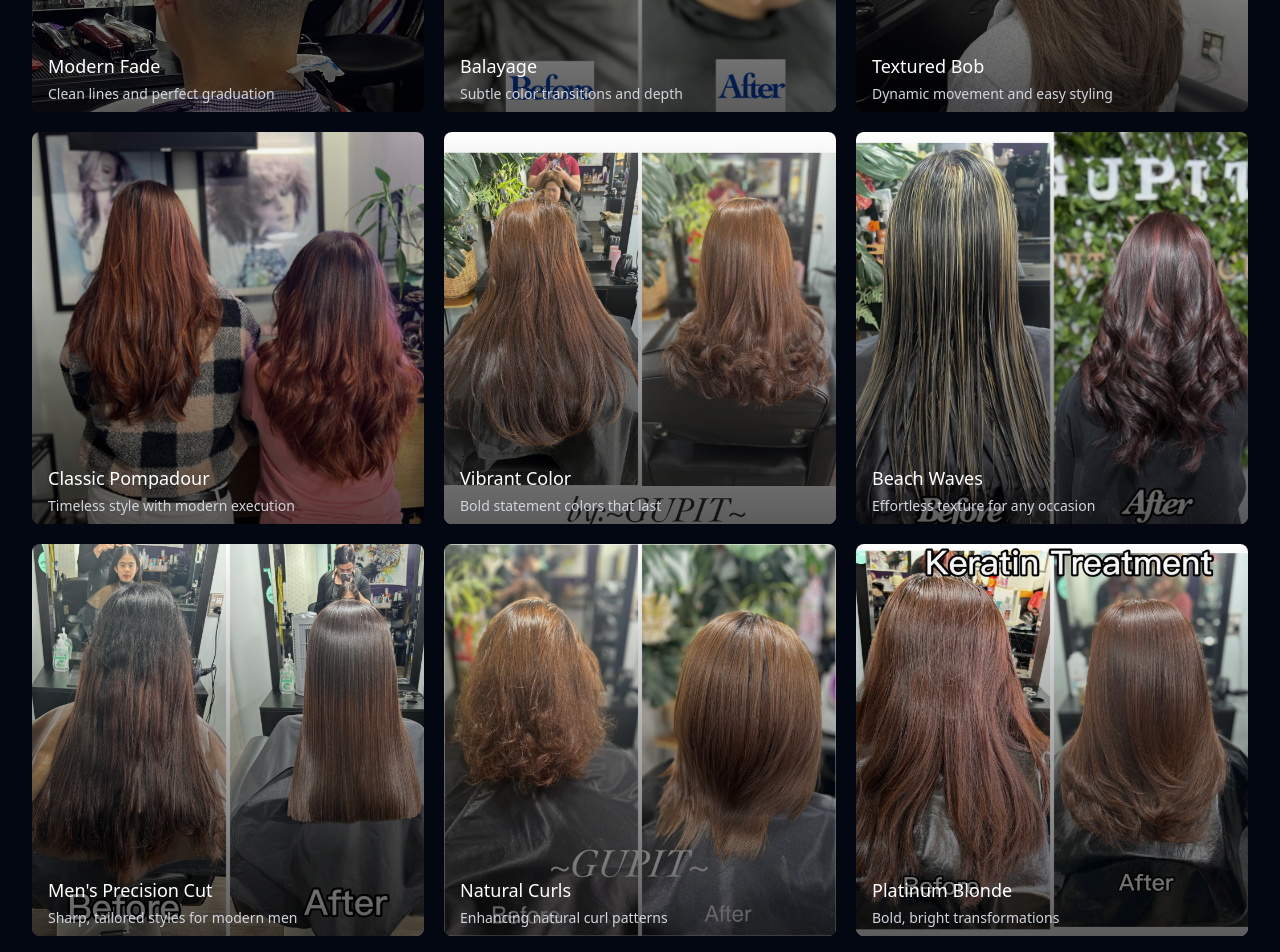
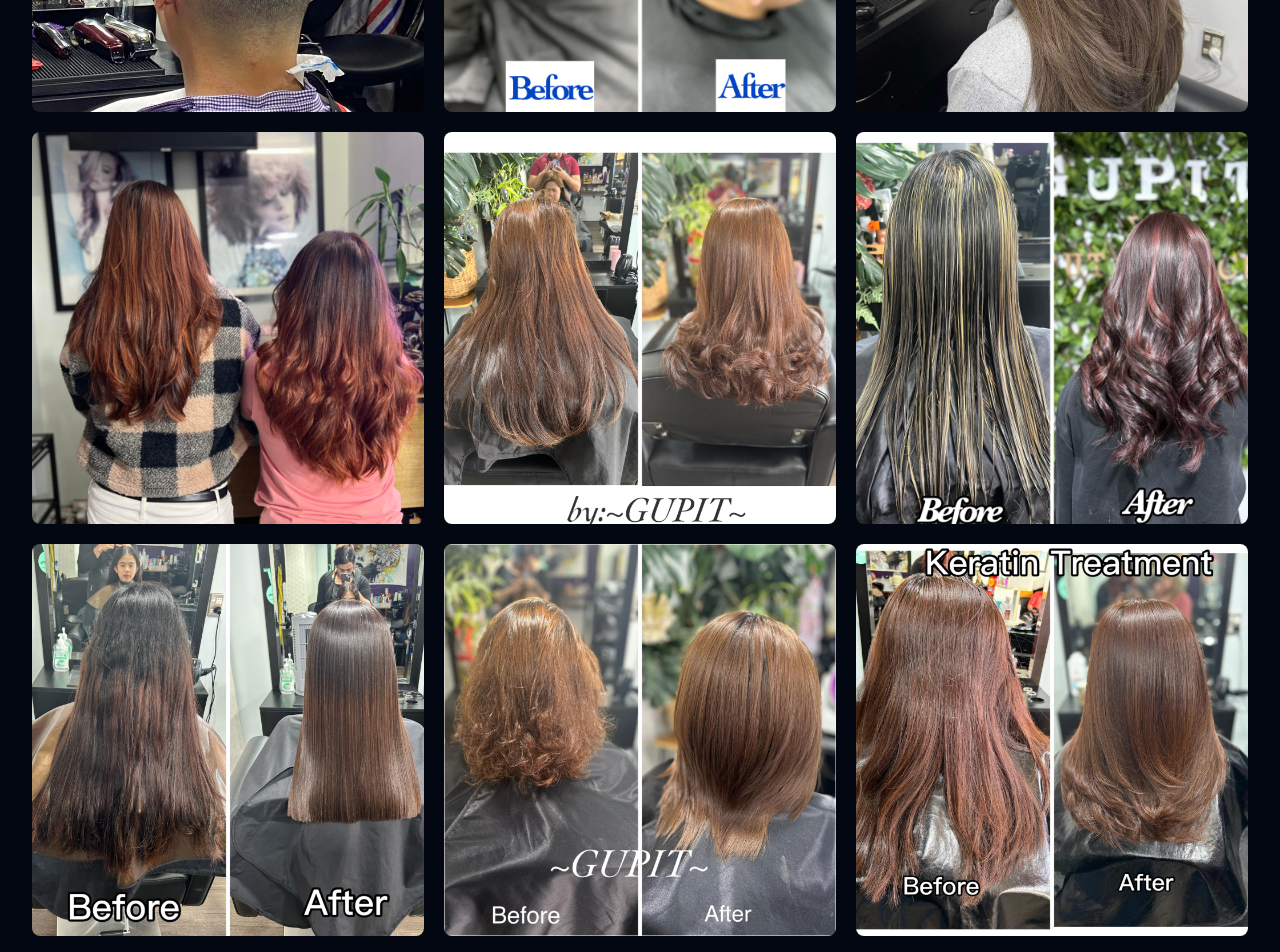
Before and after one commit to janthony25/Client-CutdUncut, a React (Vite) app: page /about in a window 1280 px wide. Shown: the part 1320-2272 px from the top of the page. Built offline with nearby package versions, Linux system fonts and the light colour scheme; a web font is replaced by a local one.

Commit message:
remove details in about photos

```diff
--- a/src/pages/AboutPage.jsx
+++ b/src/pages/AboutPage.jsx
@@ -76,53 +76,17 @@ export default function AboutPage() {
     margin: "-100px",
   });
 
-  // Define all content data
+  // Define all content data - kept for reference but without titles and descriptions
   const workItems = [
-    {
-      image: workImage1,
-      title: "Modern Fade",
-      description: "Clean lines and perfect graduation",
-    },
-    {
-      image: workImage2,
-      title: "Balayage",
-      description: "Subtle color transitions and depth",
-    },
-    {
-      image: workImage3,
-      title: "Textured Bob",
-      description: "Dynamic movement and easy styling",
-    },
-    {
-      image: workImage4,
-      title: "Classic Pompadour",
-      description: "Timeless style with modern execution",
-    },
-    {
-      image: workImage5,
-      title: "Vibrant Color",
-      description: "Bold statement colors that last",
-    },
-    {
-      image: workImage6,
-      title: "Beach Waves",
-      description: "Effortless texture for any occasion",
-    },
-    {
-      image: workImage7,
-      title: "Men's Precision Cut",
-      description: "Sharp, tailored styles for modern men",
-    },
-    {
-      image: workImage8,
-      title: "Natural Curls",
-      description: "Enhancing natural curl patterns",
-    },
-    {
-      image: workImage9,
-      title: "Platinum Blonde",
-      description: "Bold, bright transformations",
-    },
+    { image: workImage1 },
+    { image: workImage2 },
+    { image: workImage3 },
+    { image: workImage4 },
+    { image: workImage5 },
+    { image: workImage6 },
+    { image: workImage7 },
+    { image: workImage8 },
+    { image: workImage9 }
   ];
 
   const features = [
@@ -301,7 +265,7 @@ export default function AboutPage() {
         </div>
       </section>
 
-      {/* Our Works Section - Updated with 9 square photos */}
+      {/* Our Works Section - Updated with 9 square photos without titles and descriptions */}
       <section className="py-20 bg-gray-950" ref={worksRef}>
         <div className="max-w-7xl mx-auto px-4 sm:px-6 lg:px-8">
           <motion.div
@@ -331,19 +295,11 @@ export default function AboutPage() {
                 <div className="aspect-square overflow-hidden">
                   <img
                     src={work.image}
-                    alt={work.title}
+                    alt={`Gallery image ${index + 1}`}
                     className="w-full h-full object-cover transform scale-105 group-hover:scale-110 transition-transform duration-500"
                   />
                 </div>
-                <div className="absolute inset-0 bg-gradient-to-t from-black/80 via-black/40 to-transparent opacity-80 group-hover:opacity-100 transition-opacity duration-300"></div>
-                <div className="absolute bottom-0 left-0 right-0 p-4 transform translate-y-2 group-hover:translate-y-0 transition-transform duration-300">
-                  <h3 className="text-base sm:text-lg font-medium text-white mb-1">
-                    {work.title}
-                  </h3>
-                  <p className="text-gray-300 text-xs sm:text-sm">
-                    {work.description}
-                  </p>
-                </div>
+                {/* Removed the title and description overlay */}
               </motion.div>
             ))}
           </motion.div>
```
